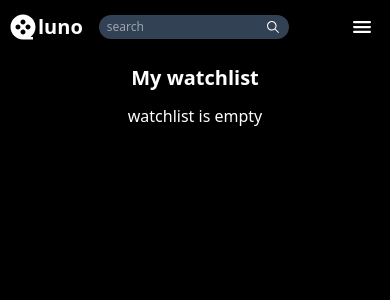
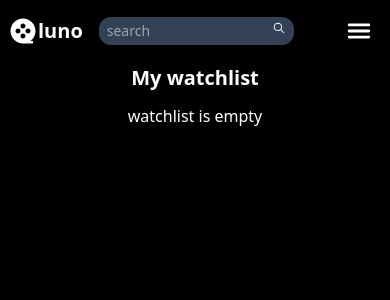
Before and after one commit to BensonEkwo/Luno-movies, a React (Vite) app: page /Watchlist in a window 390 px wide. Shown: the top 300 px of the page. Built offline with nearby package versions, Linux system fonts and the light colour scheme.

Commit message:
navbar readjustment

```diff
--- a/src/component/Navbar.jsx
+++ b/src/component/Navbar.jsx
@@ -37,16 +37,16 @@ const Navbar = () => {
 
   return (
     <div className="flex top-0">
-      <nav className="top-0 mt-0 pt-3 z-[100] pb-2 fixed flex my-4 w-full justify-between mx-auto items-center flex-wrap bg-blur backdrop-blur-md bg-opacity-50 rounded-b-sm">
+      <nav className="top-0 mt-0 pt-4 z-[100] pb-6 fixed flex  w-full justify-between mx-auto items-center flex-wrap bg-blur backdrop-blur-md bg-opacity-50 rounded-b-sm">
         <div className=" flex items-center mx-2 md:mx-4">
           <span className="text-3xl md:text-4xl">
             <RiMovie2Fill />
           </span>
           <span className="inline-block font-semibold text-xl">luno</span>
           <div className="ml-4 md:ml-8">
-            <form  onFocus={focusin}  className={`group relative rounded-xl py-1 md:py-2 px-2 md:min-w-[50vw] max-w-[50vw] bg-slate-700  items-start flex justify-between leading-tight ${focus&&'border-2 border-slate-200 scale-105 transition-all ease-in-out'}`}>
+            <form  onFocus={focusin}  className={`group relative rounded-xl py-1 md:py-2 px-2 md:min-w-[50vw] max-w-[50vw] bg-slate-700  items-start flex justify-between leading-tight ${focus&&'border-2 border-slate-200 '} `}>
               <input
-                className="focus:outline-none bg-transparent min-w-full text-xs font-normal"
+                className={`focus:outline-none bg-transparent min-w-full text-sm font-normal${focus&&' scale-105 transition-all ease-in-out'}`}
                 type="text"
                 value={value}
                 placeholder="search"
@@ -55,17 +55,17 @@ const Navbar = () => {
               />
 
 
-               {isSearchOpen? <button onClick={handleSearch} className="absolute right-2 bg-slate-600 rounded-full">
-                <IoMdClose/></button>:<div onClick={focusin} className="absolute right-2">
+               {isSearchOpen? <button onClick={handleSearch} className="absolute right-2 bg-slate-600 rounded-full text-sm">
+                <IoMdClose/></button>:<button onClick={focusin} className="absolute right-2 text-sm">
               <IoIosSearch />
-              </div>
+              </button>
                  }
 
             </form>
           </div>
         </div>
-        <div className="hidden md:flex mr-auto ml-14 items-center space-x-4">
-          <Link to='/' className="flex text-xl hover:text-gray-500 hover:scale-110 transition-transform ease-in-out duration-300">
+        <div className="hidden md:flex mr-auto ml-14 items-center space-x-4 ">
+          <Link to='/' className="flex text-xl hover:text-gray-500 hover:scale-110 transition-transform ease-in-out duration-300 ">
             <IoMdHome />
             <span className="text-sm ml-1">Home</span>
           </Link>
@@ -83,29 +83,29 @@ const Navbar = () => {
           </Link>
         </div>
         <div className="md:hidden flex mx-auto mr-4">
-          <button onClick={()=>SetIsOpen(!isOpen)} className="text-2xl transition-all ease-out">
+          <button onClick={()=>SetIsOpen(!isOpen)} className="text-3xl transition-all ease-out">
             {isOpen ? <IoMdClose /> : <IoMenu />}
           </button>
         </div>
       </nav>
      {isOpen&&
-       <div className={`md:hidden fixed h-screen bg-slate-900/90 min-w-[50vw] flex flex-col items-center right-0 p-4 top-7 mt-4 z-50 ${isOpen? 'transition-transform duration-300 ease-in-out translate-x-0 ':'transition-transform duration-300 -translate-x-full'}`} >
-      <div className="flex flex-col space-y-4 font-semibold">
-      <Link  to='/' className="text-white text-xl flex hover:text-blue-200">
+       <div className={`md:hidden fixed h-screen bg-slate-900/90 min-w-[50vw] flex flex-col  items-center right-0 p-4 top-7 mt-4 z-50 ${isOpen? 'transition-transform duration-300 ease-in-out translate-x-0 ':'transition-transform duration-300 -translate-x-full'}`} >
+      <div className="flex flex-col space-y-8 font-semibold mt-4">
+      <Link  to='/' className="text-white text-3xl flex hover:text-blue-200">
       <IoHome />
-        <span className="text-sm ml-1">  Home</span></Link>
-      <Link  to='/Categories' className="text-white text-xl flex hover:text-blue-200">
+        <span className="text-base ml-1">  Home</span></Link>
+      <Link  to='/Categories' className="text-white text-3xl flex hover:text-blue-200">
       <BiSolidCategory />
-        <span className="text-sm ml-1">Categories</span></Link>
-      <Link  to='/Watchlist' className="text-white text-xl flex hover:text-blue-200">
+        <span className="text-base ml-1">Categories</span></Link>
+      <Link  to='/Watchlist' className="text-white text-3xl flex hover:text-blue-200">
       <HiMiniQueueList />
-        <span className="text-sm ml-1">Watchlist</span></Link>
-      <Link  to='/Tvshows' className="text-white text-xl flex hover:text-blue-200">
+        <span className="text-base ml-1">Watchlist</span></Link>
+      <Link  to='/Tvshows' className="text-white text-3xl flex hover:text-blue-200">
       <PiTelevisionSimple />
-        <span className="text-sm ml-1">Tv Shows</span></Link>
-      <Link  to='/' className="text-white text-xl flex hover:text-blue-200">
+        <span className="text-base ml-1">Tv Shows</span></Link>
+      <Link  to='/' className="text-white text-3xl flex hover:text-blue-200">
       <RiMovie2Fill />
-        <span className="text-sm ml-1">Movies</span></Link>
+        <span className="text-base ml-1">Movies</span></Link>
       </div>
       </div>
      }
--- a/src/pages/Home.jsx
+++ b/src/pages/Home.jsx
@@ -42,7 +42,7 @@ export default function Home() {
             stopOnMouseEnter: true,
           }),
         ]}
-        className="md:hidden flex flex-row flex-shrink-0 mr-2 my-1 overflow-scroll ml-2  relative"
+        className="md:hidden  flex flex-row flex-shrink-0 mr-2 my-1 overflow-x-scroll overflow-y-visible ml-2  relative"
       >
         <CarouselContent className="">
           {movies.map((movie, index) => (
```
